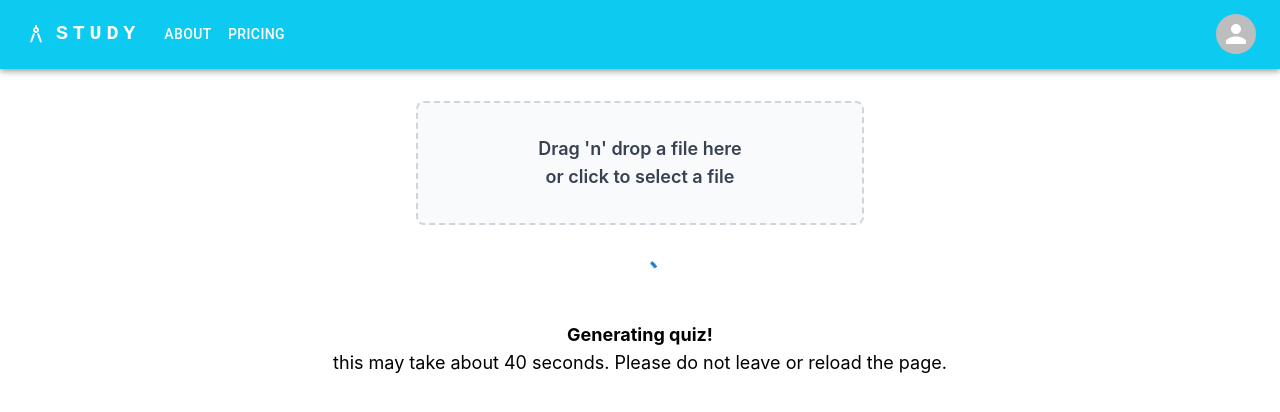
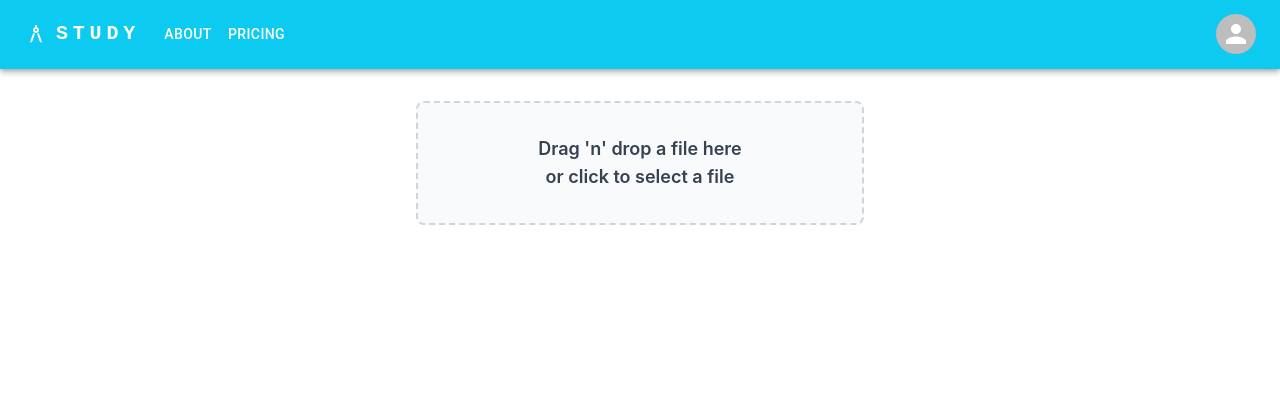
Before and after one commit to idannos/StudyWeb, a React (Create React App) app: page /mainPage in a window 1280 px wide. Shown: the top 412 px of the page. Built offline with nearby package versions, Linux system fonts and the light colour scheme.

Commit message:
loading fix and description

```diff
--- a/public/index.html
+++ b/public/index.html
@@ -7,7 +7,7 @@
     <meta name="theme-color" content="#000000" />
     <meta
       name="description"
-      content="Web site created using create-react-app"
+      content="Generate quiz based on your notes and study materials!"
     />
     <link rel="apple-touch-icon" href="%PUBLIC_URL%/logo192.png" />
     <!--
--- a/src/Components/MainPage/MainPage.tsx
+++ b/src/Components/MainPage/MainPage.tsx
@@ -92,7 +92,7 @@ const MainPage: React.FC = () => {
                             </div>
                     }
                 </div>
-                {!isLoading && (
+                {isLoading && (
                     <div className="flex flex-col justify-center items-center mt-8">
                         <CircularProgress/>
                         <h2 className="text-center text-lg mt-6">
```
